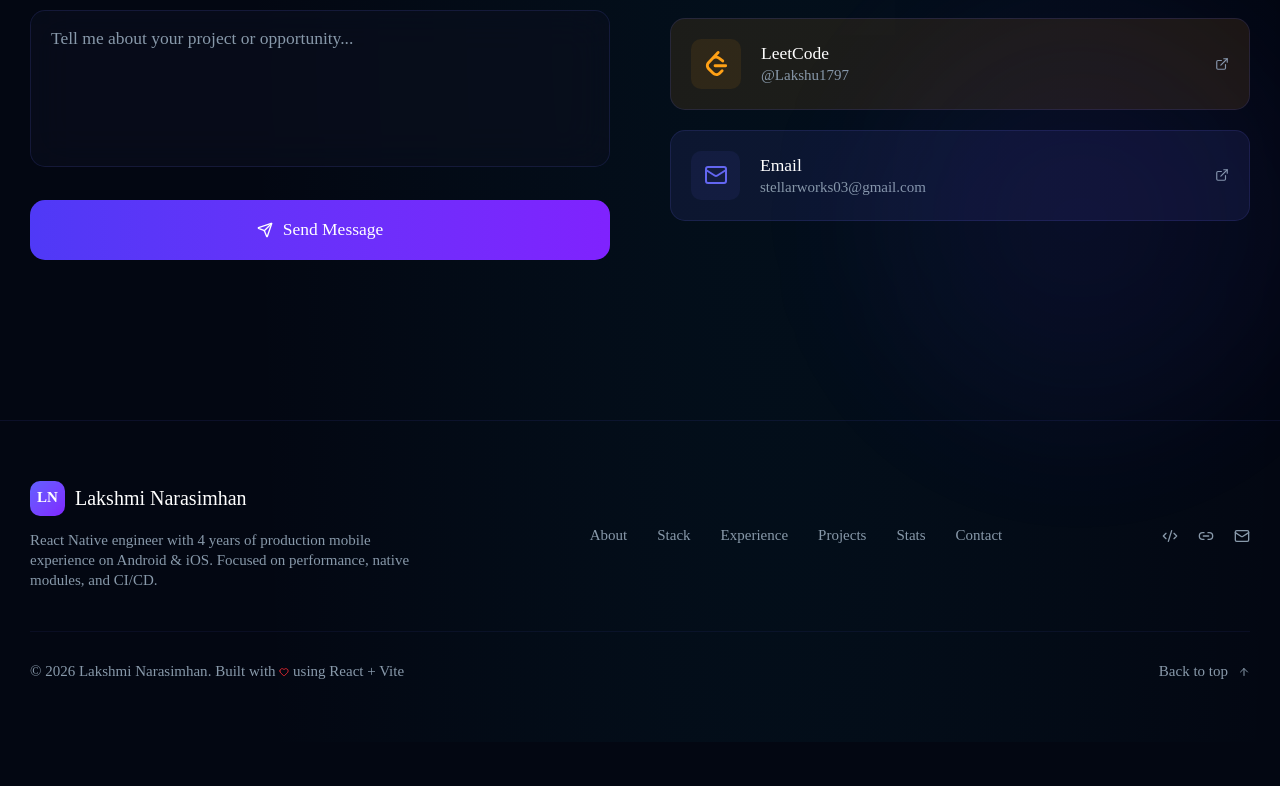
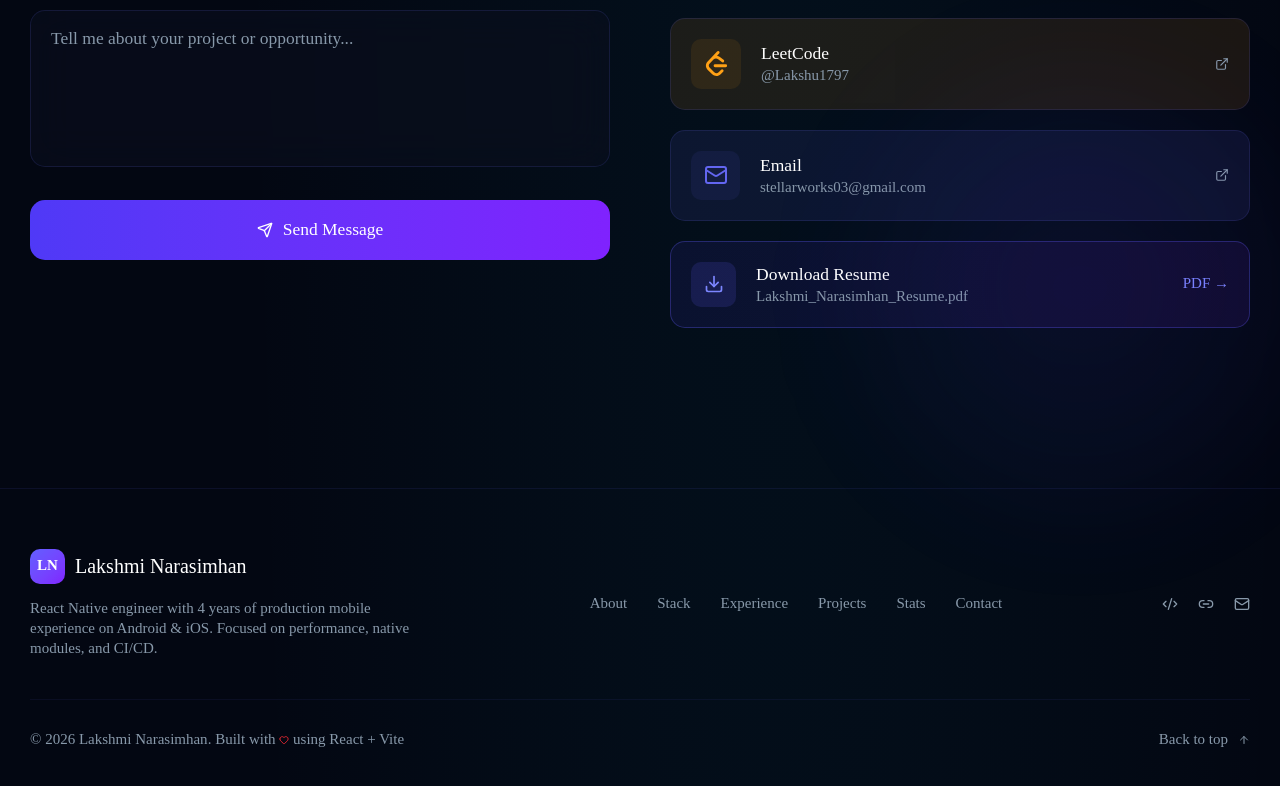
Before and after one commit to lachu97/portfolioWebsite, a React (Vite) app: page / in a window 1280 px wide. Shown: the part 10113-10899 px from the top of the page. Before the commit the page ends 10855 px from the top, so only its background shows below. Built offline with nearby package versions, Linux system fonts and the light colour scheme; no server answers.

Commit message:
POP up done and fixed

```diff
--- a/src/components/sections/Contact.tsx
+++ b/src/components/sections/Contact.tsx
@@ -2,7 +2,8 @@ import { useState } from 'react';
 import { motion } from 'framer-motion';
 import { useInView } from '../../hooks';
 import { CONFIG } from '../../constants';
-import { Mail, Code2, Link2, ExternalLink, Send, CheckCircle, AlertCircle } from 'lucide-react';
+import { Mail, Code2, Link2, ExternalLink, Send, CheckCircle, AlertCircle, Download } from 'lucide-react';
+import resumeUrl from '../../resume/myresume.pdf?url';
 
 const SOCIALS = [
   {
@@ -185,6 +186,29 @@ export default function Contact() {
                 <ExternalLink size={14} className="text-[var(--text-muted)] group-hover:text-white transition-colors" />
               </motion.a>
             ))}
+
+            {/* Resume download */}
+            <motion.a
+              href={resumeUrl}
+              download="Lakshmi_Narasimhan_Resume.pdf"
+              initial={{ opacity: 0, y: 10 }}
+              animate={inView ? { opacity: 1, y: 0 } : {}}
+              transition={{ duration: 0.4, delay: 0.4 + SOCIALS.length * 0.1 }}
+              whileHover={{ scale: 1.02, boxShadow: '0 20px 60px rgba(99,102,241,0.3)', transition: { duration: 0.2 } }}
+              whileTap={{ scale: 0.98 }}
+              className="flex items-center justify-between p-4 rounded-xl border border-indigo-500/30 bg-gradient-to-r from-indigo-600/10 to-violet-600/10 hover:from-indigo-600/20 hover:to-violet-600/20 transition-all duration-200 group mt-2"
+            >
+              <div className="flex items-center gap-4">
+                <div className="p-2.5 rounded-lg bg-indigo-500/15">
+                  <Download size={20} className="text-indigo-400" />
+                </div>
+                <div>
+                  <div className="font-['DM_Sans'] font-500 text-white text-sm">Download Resume</div>
+                  <div className="font-['DM_Mono'] text-xs text-[var(--text-muted)]">Lakshmi_Narasimhan_Resume.pdf</div>
+                </div>
+              </div>
+              <span className="font-['DM_Mono'] text-xs text-indigo-400 group-hover:text-white transition-colors">PDF →</span>
+            </motion.a>
           </motion.div>
         </div>
       </div>
```
